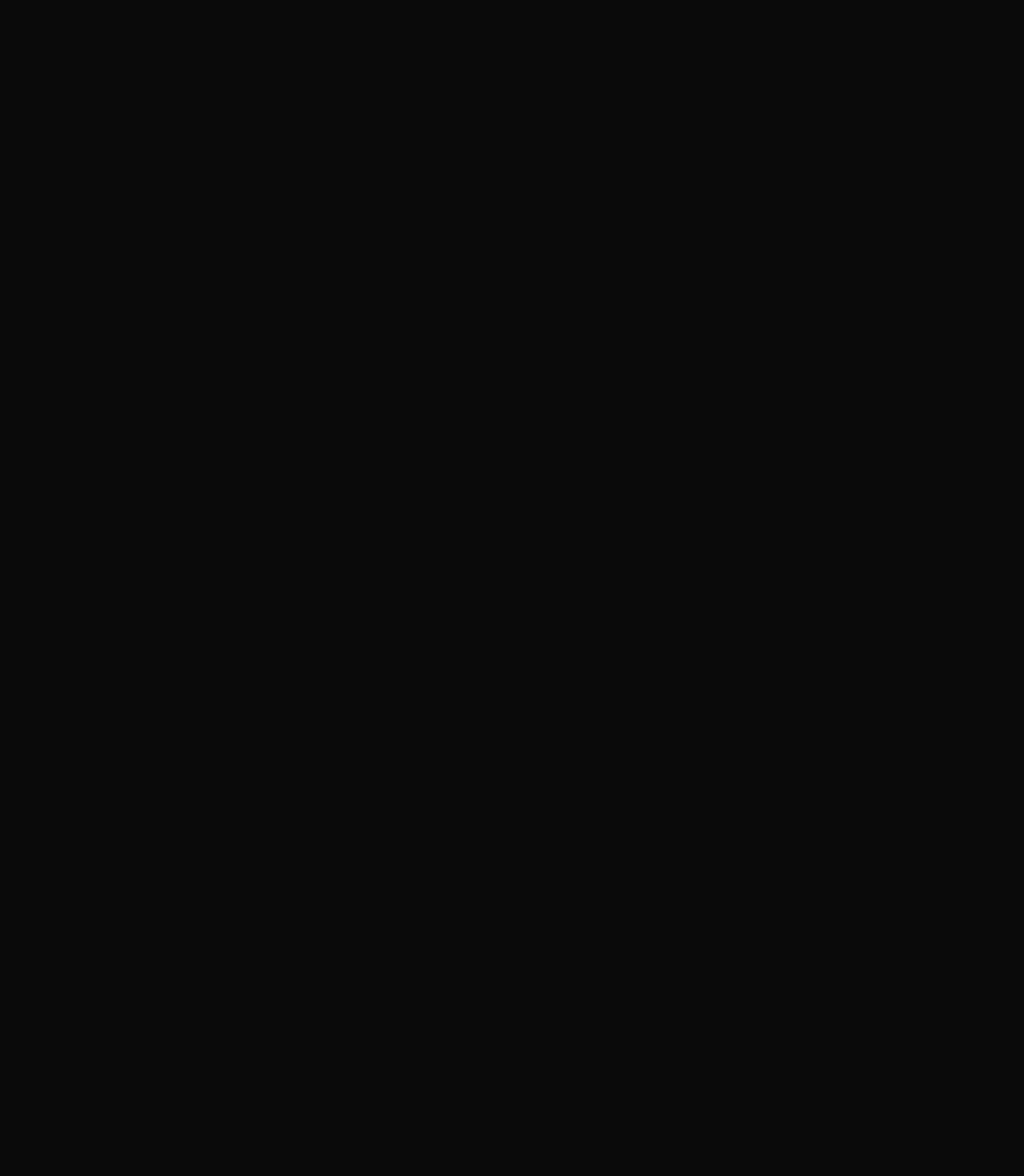
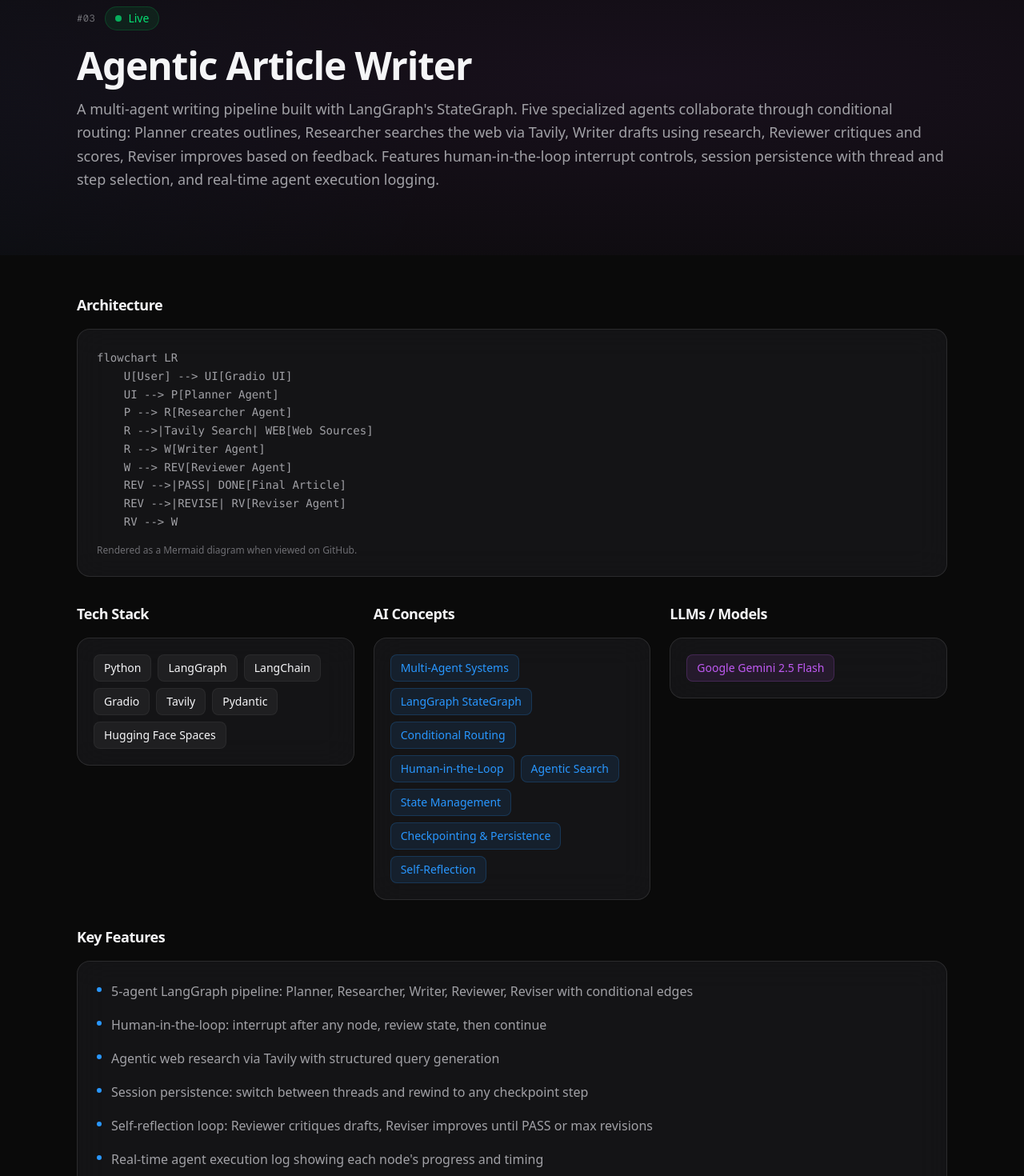
Before and after one commit to hirenpurabiya/ai-portfolio, a Next.js app in the folder site/: page /projects/agentic-article-writer in a window 1280 px wide. Before the commit this address had no page. Shown: the part 120-1590 px from the top of the page at 80% size. Before the commit the page ends 800 px from the top, so only its background shows below. Built offline with nearby package versions, Linux system fonts and the light colour scheme.

Commit message:
Add Agentic Article Writer as Project 03
Multi-agent writing assistant powered by LangGraph with five
specialized agents, human-in-the-loop controls, and session
persistence. Live on Hugging Face Spaces.

```diff
--- a/site/src/data/projects.ts
+++ b/site/src/data/projects.ts
@@ -128,4 +128,56 @@
       "Deployed on Hugging Face Spaces with Gradio",
     ],
   },
+  {
+    id: "agentic-article-writer",
+    number: "03",
+    title: "Agentic Article Writer",
+    tagline:
+      "Multi-agent AI writing assistant: five LangGraph agents plan, research, write, review, and revise articles with human-in-the-loop controls.",
+    description:
+      "A multi-agent writing pipeline built with LangGraph's StateGraph. Five specialized agents collaborate through conditional routing: Planner creates outlines, Researcher searches the web via Tavily, Writer drafts using research, Reviewer critiques and scores, Reviser improves based on feedback. Features human-in-the-loop interrupt controls, session persistence with thread and step selection, and real-time agent execution logging.",
+    status: "live",
+    github: "https://github.com/hirenpurabiya/agentic-article-writer",
+    huggingface: "https://huggingface.co/spaces/hirenpurabiya/agentic-article-writer",
+    techStack: [
+      "Python",
+      "LangGraph",
+      "LangChain",
+      "Gradio",
+      "Tavily",
+      "Pydantic",
+      "Hugging Face Spaces",
+    ],
+    aiConcepts: [
+      "Multi-Agent Systems",
+      "LangGraph StateGraph",
+      "Conditional Routing",
+      "Human-in-the-Loop",
+      "Agentic Search",
+      "State Management",
+      "Checkpointing & Persistence",
+      "Self-Reflection",
+    ],
+    llms: ["Google Gemini 2.5 Flash"],
+    architecture: `flowchart LR
+    U[User] --> UI[Gradio UI]
+    UI --> P[Planner Agent]
+    P --> R[Researcher Agent]
+    R -->|Tavily Search| WEB[Web Sources]
+    R --> W[Writer Agent]
+    W --> REV[Reviewer Agent]
+    REV -->|PASS| DONE[Final Article]
+    REV -->|REVISE| RV[Reviser Agent]
+    RV --> W`,
+    highlights: [
+      "5-agent LangGraph pipeline: Planner, Researcher, Writer, Reviewer, Reviser with conditional edges",
+      "Human-in-the-loop: interrupt after any node, review state, then continue",
+      "Agentic web research via Tavily with structured query generation",
+      "Session persistence: switch between threads and rewind to any checkpoint step",
+      "Self-reflection loop: Reviewer critiques drafts, Reviser improves until PASS or max revisions",
+      "Real-time agent execution log showing each node's progress and timing",
+      "Google Gemini 2.5 Flash as primary LLM with retry and rate limit handling",
+      "Deployed on Hugging Face Spaces with Gradio",
+    ],
+  },
 ];
```
